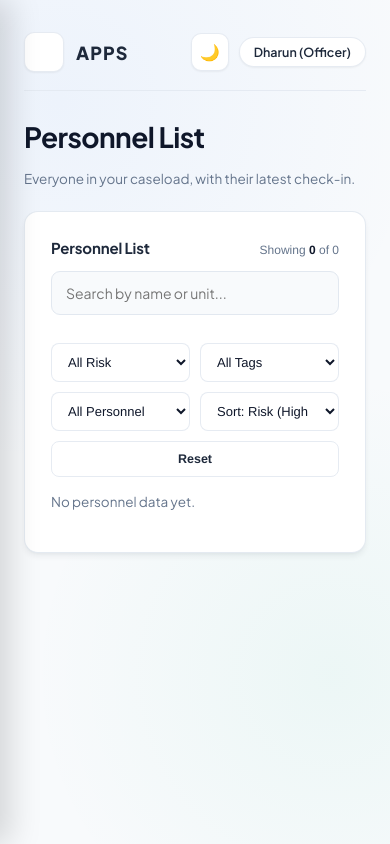
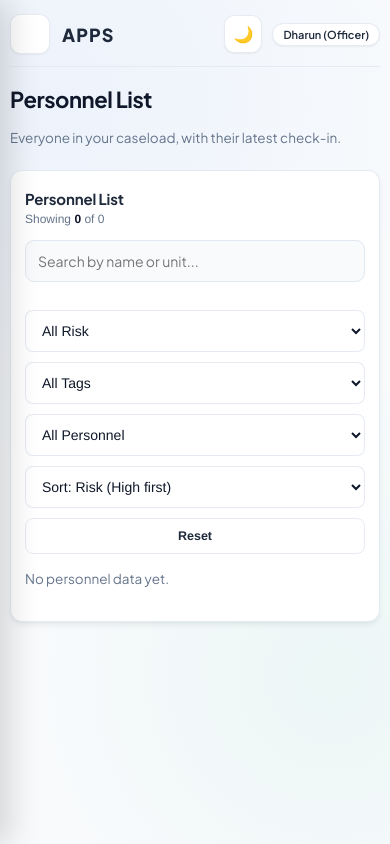
Before and after one commit to Poetrixx123-D/APPS, a Flask app: page /officer/personnel in a window 390 px wide. Run offline with Flask 3, Linux system fonts and the light colour scheme; a user stored in the database is signed in; data comes from the database, SQL or seed files in the repository; parts of the project's set-up code (start-up, migrations or seed data) failed here and were passed over.

Commit message:
Make website fully mobile and tablet responsive across all dashboards and pages

```diff
--- a/backend/static/style.css
+++ b/backend/static/style.css
@@ -2298,3 +2298,276 @@ html.dark .role-chip-link:hover {
   border-color: #3b82f6;
   color: #60a5fa;
 }
+
+/* ======================================================================
+   MOBILE & TABLET RESPONSIVE ENHANCEMENTS
+   ====================================================================== */
+
+/* Base responsiveness */
+*, *::before, *::after {
+  box-sizing: border-box;
+}
+
+html, body {
+  max-width: 100%;
+  overflow-x: hidden;
+  -webkit-text-size-adjust: 100%;
+}
+
+img, canvas, svg {
+  max-width: 100%;
+  height: auto;
+}
+
+/* Unit risk cards */
+.unit-risk-grid {
+  display: grid;
+  grid-template-columns: repeat(3, 1fr);
+  gap: 16px;
+}
+
+/* Tablet & Smaller Screens (<= 768px) */
+@media (max-width: 768px) {
+  .wrap {
+    padding: 20px 16px 64px;
+  }
+
+  .auth-shell {
+    flex-direction: column;
+  }
+
+  .auth-brand-panel {
+    padding: 32px 20px 24px;
+    min-height: auto;
+    text-align: center;
+  }
+
+  .auth-brand-panel h1 {
+    font-size: 24px;
+  }
+
+  .auth-brand-panel p {
+    font-size: 13.5px;
+    max-width: 100%;
+    margin: 0 auto;
+  }
+
+  .auth-brand-panel .brand-mark {
+    margin: 0 auto 12px;
+  }
+
+  .auth-form-panel {
+    padding: 20px 14px 40px;
+  }
+
+  .auth-card {
+    padding: 28px 20px;
+    max-width: 100%;
+  }
+
+  .stats-grid {
+    grid-template-columns: repeat(2, 1fr) !important;
+    gap: 12px;
+    margin: 20px 0 24px;
+  }
+
+  .stat-card {
+    aspect-ratio: auto !important;
+    min-height: 110px;
+    padding: 16px 14px;
+    border-radius: 14px;
+  }
+
+  .stat-card .stat-value {
+    font-size: 26px;
+  }
+
+  .unit-risk-grid {
+    grid-template-columns: 1fr;
+    gap: 12px;
+  }
+
+  /* Table horizontal scroll */
+  .card table, .table-responsive {
+    display: block;
+    width: 100%;
+    overflow-x: auto;
+    -webkit-overflow-scrolling: touch;
+  }
+
+  table.history {
+    min-width: 480px;
+  }
+}
+
+/* Mobile Screens (<= 640px) */
+@media (max-width: 640px) {
+  .wrap {
+    padding: 16px 14px 50px;
+  }
+
+  header.top {
+    padding-bottom: 12px;
+    margin-bottom: 18px;
+  }
+
+  header.top .role-pill {
+    max-width: 130px;
+    font-size: 11px;
+    padding: 4px 10px;
+    white-space: nowrap;
+    overflow: hidden;
+    text-overflow: ellipsis;
+  }
+
+  h2.page-title {
+    font-size: 22px;
+    margin-bottom: 4px;
+  }
+
+  .card {
+    padding: 18px 14px;
+    border-radius: 12px;
+  }
+
+  .welcome-banner {
+    padding: 20px 16px;
+    border-radius: 12px;
+    margin-bottom: 20px;
+  }
+
+  .welcome-banner h2 {
+    font-size: 20px;
+  }
+
+  .welcome-banner p {
+    font-size: 12.5px;
+  }
+
+  /* Forms & Inputs touch friendly */
+  input[type="text"],
+  input[type="password"],
+  input[type="number"],
+  input[type="date"],
+  select,
+  textarea {
+    font-size: 14px !important;
+    padding: 11px 12px !important;
+  }
+
+  .btn {
+    padding: 12px 18px !important;
+    font-size: 13px !important;
+    touch-action: manipulation;
+  }
+
+  /* Personnel detail item in admin unit detail */
+  .personnel-list-item {
+    flex-wrap: wrap;
+    gap: 10px;
+  }
+
+  .personnel-stats-row {
+    width: 100%;
+    justify-content: space-between !important;
+    border-top: 1px solid var(--line);
+    padding-top: 8px;
+    margin-top: 4px;
+  }
+
+  /* Results entry */
+  .result-entry {
+    flex-direction: column;
+    gap: 8px;
+  }
+
+  .result-entry .result-badge {
+    align-self: flex-start;
+  }
+
+  /* Sticky button on mobile */
+  #stickyAddNoteBtn {
+    bottom: 24px !important;
+    right: 18px !important;
+    z-index: 99 !important;
+  }
+}
+
+/* Small Mobile Screens (<= 480px) */
+@media (max-width: 480px) {
+  .wrap {
+    padding: 14px 10px 45px;
+  }
+
+  .auth-form-panel {
+    padding: 14px 10px 32px;
+  }
+
+  .auth-card {
+    padding: 20px 14px;
+    border-radius: 12px;
+  }
+
+  .auth-card h1 {
+    font-size: 20px;
+    margin: 4px 0 16px;
+  }
+
+  .role-tabs {
+    display: flex;
+    gap: 4px;
+    padding: 3px;
+  }
+
+  .role-tab {
+    flex: 1;
+    padding: 8px 4px !important;
+    font-size: 11px !important;
+    text-align: center;
+    justify-content: center;
+  }
+
+  .stats-grid {
+    grid-template-columns: 1fr 1fr !important;
+    gap: 8px !important;
+  }
+
+  .stat-card {
+    padding: 14px 10px;
+    min-height: 100px;
+  }
+
+  .stat-card .stat-value {
+    font-size: 22px;
+  }
+
+  .stat-card .stat-label {
+    font-size: 10px;
+  }
+
+  .stat-hero .stat-value-hero {
+    font-size: 34px;
+  }
+
+  /* Tag forms */
+  .tag-add-form {
+    display: flex;
+    flex-wrap: wrap;
+    gap: 8px;
+  }
+
+  .tag-add-form input {
+    flex: 1;
+    min-width: 140px;
+  }
+
+  .tag-add-form button {
+    flex-shrink: 0;
+  }
+
+  /* Navigation drawer sizing */
+  .nav-drawer {
+    width: 270px;
+    max-width: 82vw;
+  }
+}
--- a/backend/templates/admin_unit_detail.html
+++ b/backend/templates/admin_unit_detail.html
@@ -2,6 +2,7 @@
 <html lang="en">
 <head>
 <meta charset="UTF-8">
+<meta name="viewport" content="width=device-width, initial-scale=1.0">
 <title>APPS - {{ unit_name }} Detail</title>
 <link rel="stylesheet" href="{{ url_for('static', filename='style.css') }}">
 <script>
@@ -33,7 +34,7 @@
   {% set med_c = personnel|selectattr('stress_level','equalto','Medium')|list|length %}
   {% set low_c = personnel|selectattr('stress_level','equalto','Low')|list|length %}
 
-  <div class="grid2" style="grid-template-columns: repeat(3, 1fr); margin-bottom:22px;">
+  <div class="unit-risk-grid" style="margin-bottom:22px;">
     <div class="card stat-card-high">
       <h3 style="border:none; margin:0;">High Risk</h3>
       <p class="stat-value" style="color:var(--signal-high);">{{ high_c }}</p>
@@ -64,7 +65,7 @@
           <div style="font-family:'Helvetica Neue', Arial, sans-serif; font-size:11.5px; color:var(--steel);">Last check-in: {{ p.date }}</div>
         </div>
 
-        <div style="display:flex; gap:22px; font-family:'Helvetica Neue', Arial, sans-serif; text-align:center;">
+        <div class="personnel-stats-row" style="display:flex; gap:22px; font-family:'Helvetica Neue', Arial, sans-serif; text-align:center;">
           <div>
             <div style="font-size:13px; font-weight:600; color:var(--ink);">{{ p.sleep_hours }}h</div>
             <div style="font-size:10px; color:var(--steel);">SLEEP</div>
--- a/backend/templates/admin_units.html
+++ b/backend/templates/admin_units.html
@@ -23,7 +23,7 @@
 
   <div class="card">
   {% if unit_summary %}
-  <div style="display:grid; grid-template-columns: repeat(auto-fit, minmax(150px, 200px)); gap:12px; margin-top:4px;">
+  <div style="display:grid; grid-template-columns: repeat(auto-fill, minmax(130px, 1fr)); gap:12px; margin-top:4px;">
     {% for unit, counts in unit_summary.items() %}
     <div class="unit-summary-tile" onclick="window.location='{{ url_for('admin_unit_detail', unit_name=unit) }}'">
 
--- a/backend/templates/officer_activity_log.html
+++ b/backend/templates/officer_activity_log.html
@@ -2,6 +2,7 @@
 <html lang="en">
 <head>
 <meta charset="UTF-8">
+<meta name="viewport" content="width=device-width, initial-scale=1.0">
 <title>APPS - Activity Log</title>
 <link rel="stylesheet" href="{{ url_for('static', filename='style.css') }}">
 <script>
--- a/backend/templates/officer_personnel.html
+++ b/backend/templates/officer_personnel.html
@@ -2,6 +2,7 @@
 <html lang="en">
 <head>
 <meta charset="UTF-8">
+<meta name="viewport" content="width=device-width, initial-scale=1.0">
 <title>APPS - Personnel List</title>
 <link rel="stylesheet" href="{{ url_for('static', filename='style.css') }}">
 <style>
@@ -76,6 +77,17 @@
     .p-stat.s1{grid-row:2; grid-column:2; text-align:left;}
     .p-stat.s2{grid-row:2; grid-column:3; text-align:right;}
     .p-status{grid-row:1; grid-column:3; align-items:flex-end;}
+  }
+
+  @media (max-width:480px){
+    .p-toolbar{grid-template-columns:1fr;}
+    .p-head{flex-direction:column; align-items:flex-start; gap:4px;}
+    .p-row{grid-template-columns:40px minmax(0,1fr); gap:10px; padding:12px;}
+    .p-avatar{width:40px; height:40px; font-size:15px;}
+    .p-meta{gap:4px 12px;}
+    .p-status{grid-row:2; grid-column:2; align-items:flex-start; flex-direction:row; justify-content:space-between; border-top:1px solid var(--line); padding-top:8px; margin-top:2px;}
+    .p-stat.s1{grid-row:3; grid-column:2; text-align:left;}
+    .p-stat.s2{grid-row:3; grid-column:2; text-align:right;}
   }
 
   /* Dark mode overrides for personnel page */
--- a/backend/templates/officer_requests.html
+++ b/backend/templates/officer_requests.html
@@ -2,6 +2,7 @@
 <html lang="en">
 <head>
 <meta charset="UTF-8">
+<meta name="viewport" content="width=device-width, initial-scale=1.0">
 <title>APPS - Pending Requests</title>
 <link rel="stylesheet" href="{{ url_for('static', filename='style.css') }}">
 <script>
--- a/backend/templates/personnel_detail.html
+++ b/backend/templates/personnel_detail.html
@@ -2,6 +2,7 @@
 <html lang="en">
 <head>
 <meta charset="UTF-8">
+<meta name="viewport" content="width=device-width, initial-scale=1.0">
 <title>APPS - Personnel Detail</title>
 <link rel="stylesheet" href="{{ url_for('static', filename='style.css') }}">
 <script>
--- a/backend/templates/snapshot.html
+++ b/backend/templates/snapshot.html
@@ -70,7 +70,7 @@
       </div>
     </div>
 
-    <div style="display:flex; justify-content:space-between; align-items:center; border-top:1px solid var(--line); padding-top:14px; margin-top:8px;">
+    <div style="display:flex; justify-content:space-between; align-items:center; flex-wrap:wrap; gap:12px; border-top:1px solid var(--line); padding-top:14px; margin-top:8px;">
       <a href="/results" class="view-results-link">View Full Check-in History &rarr;</a>
       <a href="/dashboard" class="view-results-link">Submit Today's Check-in &rarr;</a>
     </div>
--- a/backend/templates/talk_to_officer.html
+++ b/backend/templates/talk_to_officer.html
@@ -2,6 +2,7 @@
 <html lang="en">
 <head>
 <meta charset="UTF-8">
+<meta name="viewport" content="width=device-width, initial-scale=1.0">
 <title>APPS - Talk to Welfare Officer</title>
 <link rel="stylesheet" href="{{ url_for('static', filename='style.css') }}">
 <script>
```
Also changed, not shown: backend/templates/officer_dashboard.html (+9 -0 lines).
